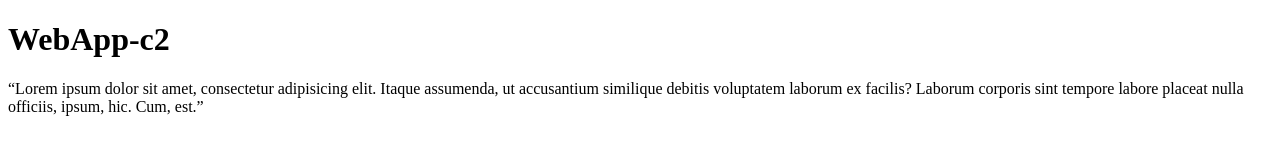
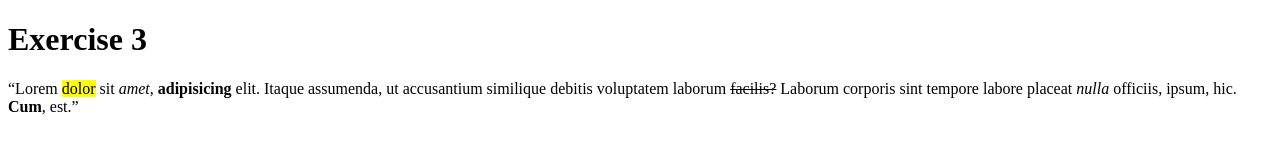
Before and after one commit to syazv/APU-PHP, a plain HTML site: page solution/exe3.html in a window 1280 px wide. Drawn offline with Linux system fonts and the light colour scheme.

Commit message:
New update

```diff
--- a/solution/exe3.html
+++ b/solution/exe3.html
@@ -5,16 +5,16 @@
         <meta charset="UTF-8" />
         <title>Exercise 3 | HTML</title>
         <meta name="author" content="SYAZ">
-        <meta name="decription" content="This is the exercise-2 document">
+        <meta name="decription" content="This is the exercise-3 document">
     </head>
     <body>
         <!-- COMMENT tag is uninterpreted by the browser -->
-        <h1>WebApp-c2</h1>
-        <p>“Lorem ipsum dolor sit amet, consectetur adipisicing
+        <h1>Exercise 3</h1>
+        <p>“Lorem <mark>dolor</mark> sit <em>amet</em>, <strong>adipisicing</strong>
             elit. Itaque assumenda, ut accusantium similique
-            debitis voluptatem laborum ex facilis? Laborum
-            corporis sint tempore labore placeat nulla officiis,
-            ipsum, hic. Cum, est.”</p>
+            debitis voluptatem laborum <del>facilis?</del>  Laborum
+            corporis sint tempore labore placeat <i>nulla</i> officiis,
+            ipsum, hic. <b>Cum</b>, est.”</p>
 
     </body>
 
```
